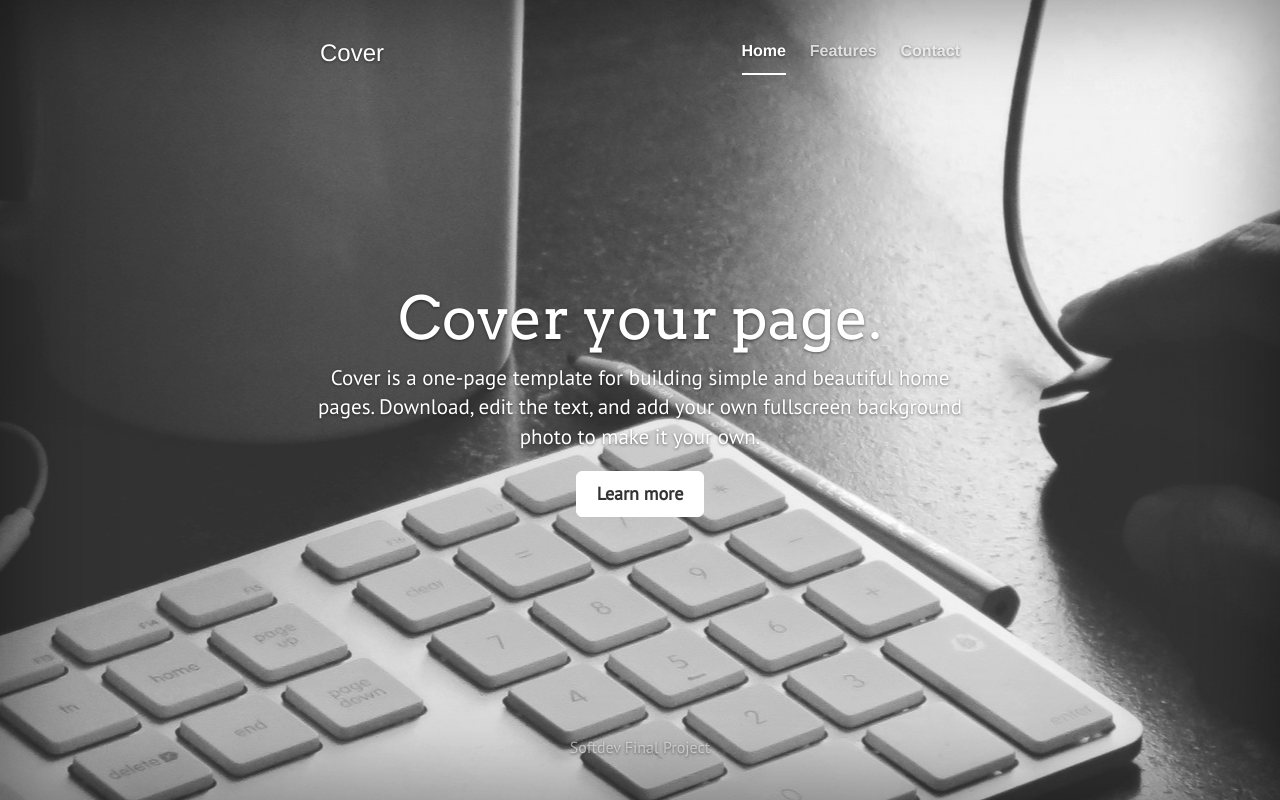
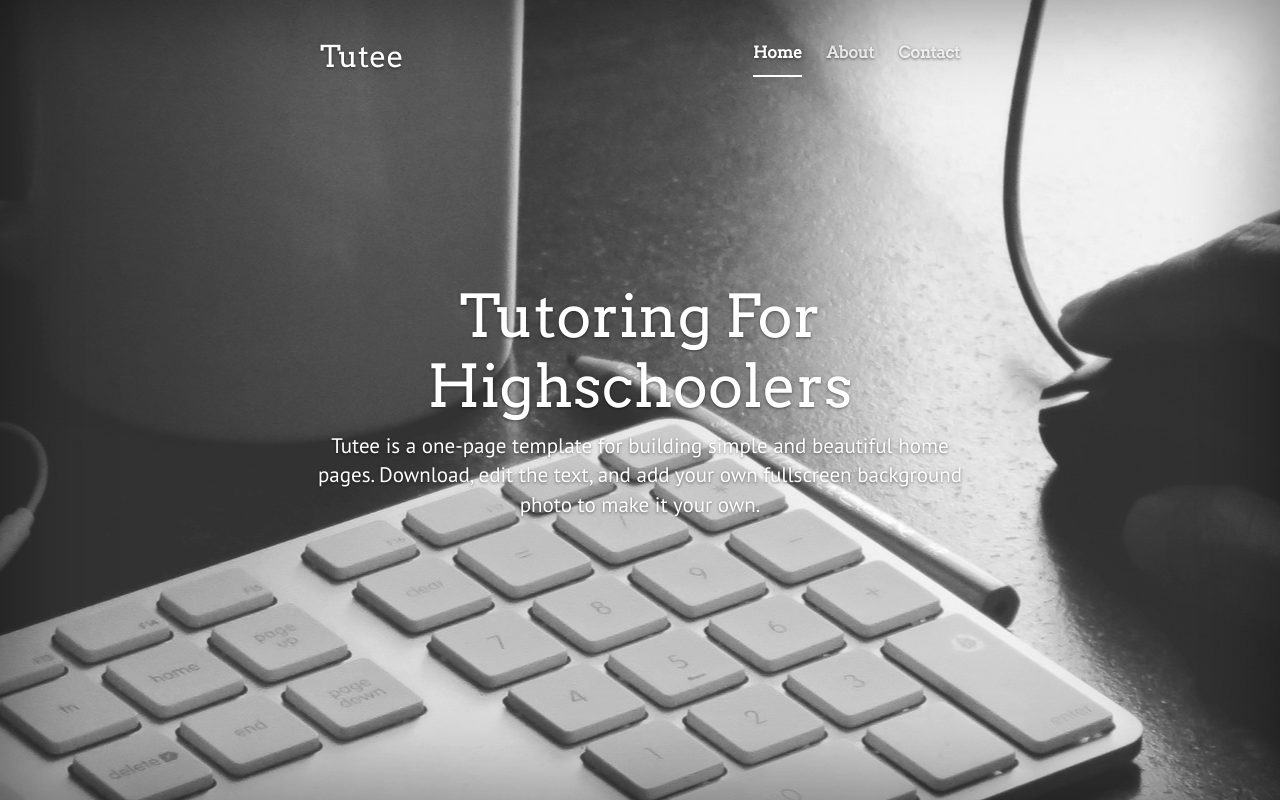
Before and after one commit to IsaacGluck/Tutee, a Flask app: page / in a window 1280 px wide. Run offline with Flask 2, Linux system fonts and the light colour scheme; parts of the project's set-up code (start-up, migrations or seed data) failed here and were passed over; some libraries are stand-ins or nearby versions.

Commit message:
firguring it out

```diff
--- a/static/stylesheets/index.css
+++ b/static/stylesheets/index.css
@@ -76,17 +76,18 @@ body {
 .masthead-nav > li > a {
   padding-right: 0;
   padding-left: 0;
+  font-family: 'Arvo', Georgia, Times, serif;
   font-size: 16px;
   font-weight: bold;
   color: #fff; /* IE8 proofing */
-  color: rgba(255,255,255,.75);
+  color: rgba(255,255,255,.80);
   border-bottom: 2px solid transparent;
 }
 .masthead-nav > li > a:hover,
 .masthead-nav > li > a:focus {
   background-color: transparent;
   border-bottom-color: #a9a9a9;
-  border-bottom-color: rgba(255,255,255,.25);
+  border-bottom-color: rgba(255,255,255,.75);
 }
 .masthead-nav > .active > a,
 .masthead-nav > .active > a:hover,
@@ -117,15 +118,6 @@ body {
   font-weight: bold;
 }
 
-
-/*
- * Footer
- */
-
-.mastfoot {
-  color: #999; /* IE8 proofing */
-  color: rgba(255,255,255,.5);
-}
 
 
 /*
--- a/static/stylesheets/style.css
+++ b/static/stylesheets/style.css
@@ -4,7 +4,11 @@ h1 {
     line-height: 70px;
 }
 
-p {
+h2, h3, h4, h5, h6 {
+	font-family: 'Arvo', Georgia, Times, serif;
+}
+
+body, p {
     font-family: 'PT Sans', Helvetica, Arial, sans-serif;
     font-size: 16px;
     line-height: 25px;
--- a/templates/index.html
+++ b/templates/index.html
@@ -27,11 +27,11 @@
 
           <div class="masthead clearfix">
             <div class="inner">
-              <h3 class="masthead-brand">Cover</h3>
+              <h2 class="masthead-brand">Tutee</h2>
               <nav>
                 <ul class="nav masthead-nav">
                   <li class="active"><a href="#">Home</a></li>
-                  <li><a href="#">Features</a></li>
+                  <li><a href="/about">About</a></li>
                   <li><a href="#">Contact</a></li>
                 </ul>
               </nav>
@@ -39,19 +39,9 @@
           </div>
 
           <div class="inner cover">
-            <h1 class="cover-heading">Cover your page.</h1>
-            <p class="lead">Cover is a one-page template for building simple and beautiful home pages. Download, edit the text, and add your own fullscreen background photo to make it your own.</p>
-            <p class="lead">
-              <a href="#" class="btn btn-lg btn-default">Learn more</a>
-            </p>
+            <h1 class="cover-heading">Tutoring For Highschoolers</h1>
+            <p class="lead">Tutee is a one-page template for building simple and beautiful home pages. Download, edit the text, and add your own fullscreen background photo to make it your own.</p>
           </div>
-
-          <div class="mastfoot">
-            <div class="inner">
-              <p>Softdev Final Project</p>
-            </div>
-          </div>
-
         </div>
 
       </div>
```
